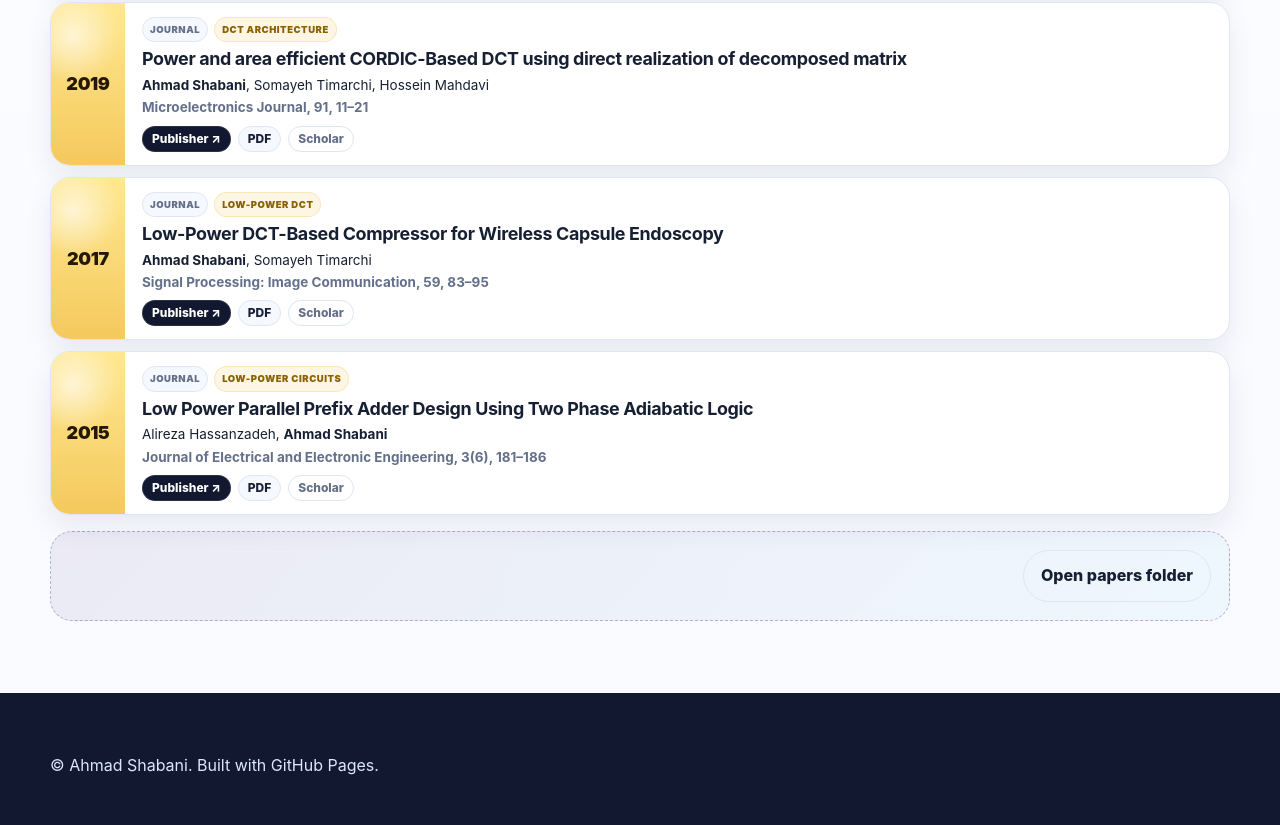
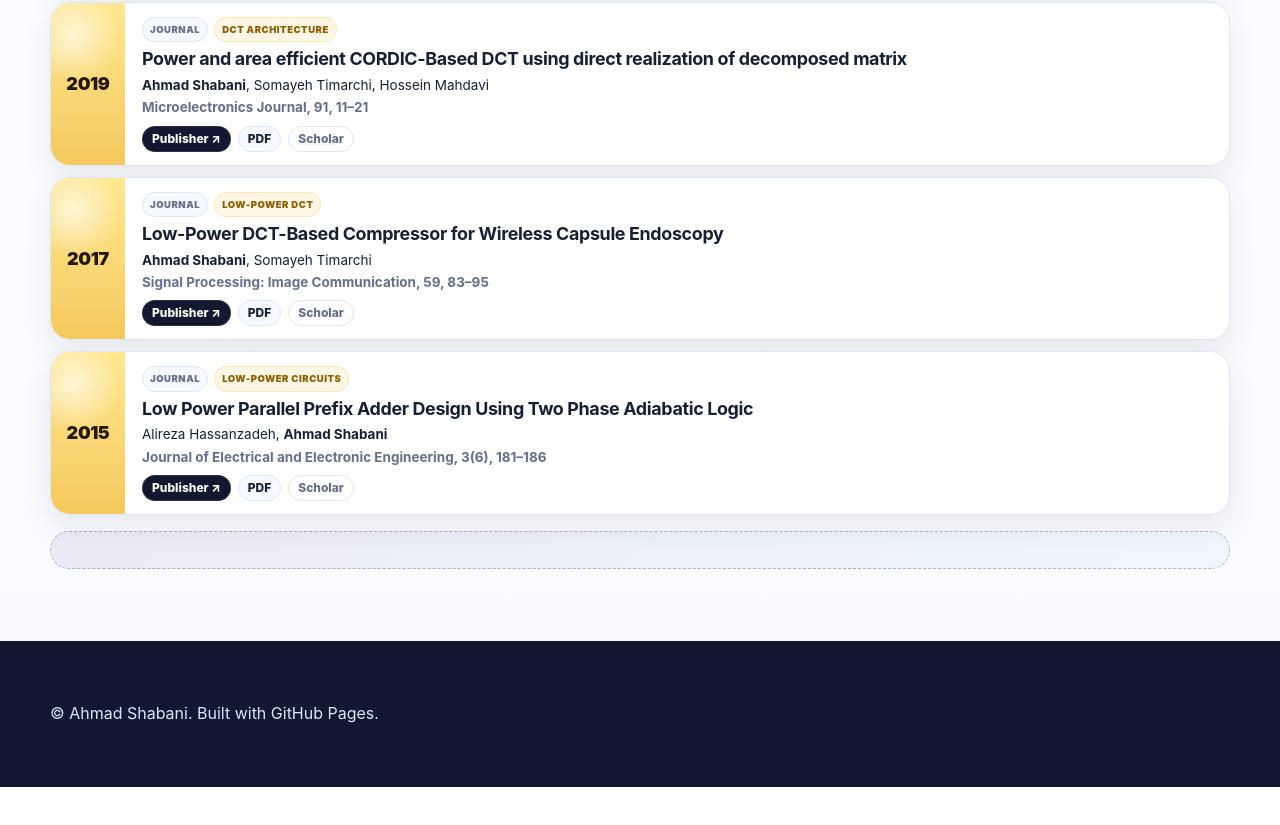
Before and after one commit to ahmad-shabani/ahmad-shabani.github.io, a plain HTML site: page publications.html in a window 1280 px wide. Shown: the part 2794-3619 px from the top of the page. After the commit the page ends 3581 px from the top, so only its background shows below. Drawn offline with Linux system fonts and the light colour scheme.

Commit message:
Update publications.html

```diff
--- a/publications.html
+++ b/publications.html
@@ -255,7 +255,6 @@
       <article class="pub-howto-card compact-pub-howto-card">
         <div>
         </div>
-        <a class="btn ghost" href="papers/" target="_blank" rel="noopener">Open papers folder</a>
       </article>
     </div>
   </section>
```
